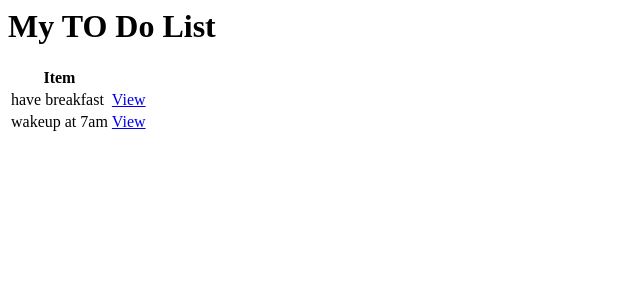
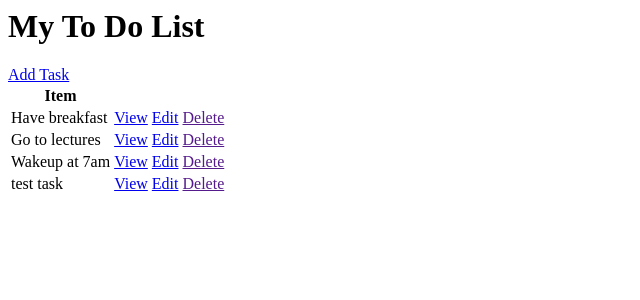
Before and after one commit to vimanshaMJ/to-do-list-app, a Django app: page / in a window 1280 px wide. Shown: the top 300 px of the page, without its empty margins (0-640 px from the left). Run offline with Django 5.2, Linux system fonts and the light colour scheme; data comes from the database, SQL or seed files in the repository.

Commit message:
feat: create, update and delete task views

```diff
--- a/todo_list/api/templates/api/task_list.html
+++ b/todo_list/api/templates/api/task_list.html
@@ -1,14 +1,19 @@
-<h1>My TO Do List</h1>
+<h1>My To Do List</h1>
+<a href="{% url 'task-create' %}"> Add Task </a>
 
 <table>
   <tr>
     <th>Item</th>
+    <th></th>
+    <th></th>
     <th></th>
   </tr>
   {% for task in tasks %}
   <tr>
     <td>{{ task.title }}</td>
     <td><a href="{% url 'task' task.id %}"> View </a></td>
+    <td><a href="{% url 'task-update' task.id %}"> Edit </a></td>
+    <td><a href=""> Delete </a></td>
   </tr>
   {% empty %}
   <h3>No items in list</h3>
--- a/todo_list/api/urls.py
+++ b/todo_list/api/urls.py
@@ -1,8 +1,10 @@
 from django.urls import path
-from .views import TaskDetail, TaskList, DetailView
+from .views import TaskList, TaskDetail, TaskCreate, TaskUpdate
 
 urlpatterns = [
     path('', TaskList.as_view(), name='tasks'),
-    path('task/<int:pk>/', TaskDetail.as_view(), name='task')
+    path('task/<int:pk>/', TaskDetail.as_view(), name='task'),
+    path('task-create/', TaskCreate.as_view(), name='task-create'),
+    path('task-update/<int:pk>/', TaskUpdate.as_view(), name='task-update'),
 
 ]
--- a/todo_list/api/views.py
+++ b/todo_list/api/views.py
@@ -2,6 +2,8 @@ from django.shortcuts import render
 from django.views.generic.list import ListView
 from django.views.generic.detail import DetailView
 from .models import Task
+from django.views.generic.edit import CreateView, UpdateView, DeleteView
+from django.urls import reverse_lazy
 
 # Create your views here.
 
@@ -12,3 +14,18 @@ class TaskList(ListView):
 class TaskDetail(DetailView):
     model = Task
     context_object_name = 'task'   # for task_detail
+
+class TaskCreate(CreateView):
+    model = Task
+    fields = '__all__'
+    success_url = reverse_lazy('tasks')
+
+class TaskUpdate(UpdateView):
+    model = Task
+    fields = '__all__'
+    success_url = reverse_lazy('tasks')
+
+class TaskDelete(DeleteView):
+    model = Task
+    context_object_name = 'task'
+    success_url = reverse_lazy('tasks')
```
Also changed, not shown: todo_list/api/templates/api/task_form.html (added, +7 -0 lines), todo_list/db.sqlite3.
